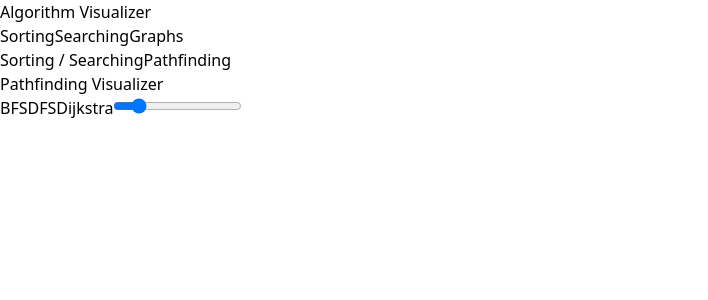
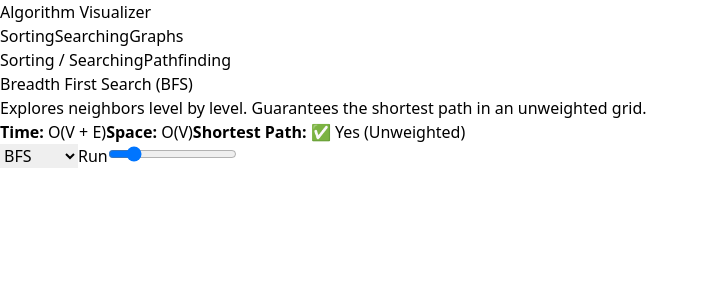
Before and after one commit to SKEL1NJA/algorithm-visualizer, a React (Vite) app: page / in a window 1280 px wide. Both pictures are taken after a click on the button "Pathfinding". Shown: the top 300 px of the page, without its empty margins (0-708 px from the left). Built offline with nearby package versions, Linux system fonts and the light colour scheme.

Commit message:
Final version before deployment

```diff
--- a/src/components/GridVisualizer.jsx
+++ b/src/components/GridVisualizer.jsx
@@ -2,6 +2,9 @@ import { useState } from "react";
 import { bfs } from "../algorithms/pathfinding/bfs";
 import { dfs } from "../algorithms/pathfinding/dfs";
 import { dijkstra } from "../algorithms/pathfinding/dijkstra";
+
+import PathfindingInfo
+from "./PathfindingInfo";
 
 const ROWS = 20;
 const COLS = 35;
@@ -41,9 +44,18 @@ export default function GridVisualizer() {
   const [speed,setSpeed] =
     useState(20);
 
-  const clearSearch = () => {
+  const [algorithm,setAlgorithm] =
+    useState("bfs");
 
-    const newGrid =
+  const algorithms={
+    bfs,
+    dfs,
+    dijkstra
+  };
+
+  const clearSearch=()=>{
+
+    const newGrid=
       grid.map(row =>
         row.map(node => ({
           ...node,
@@ -58,20 +70,20 @@ export default function GridVisualizer() {
     return newGrid;
   };
 
-  const runAlgo = async (algo) => {
+  const runAlgorithm=async()=>{
 
-    const fresh =
+    const fresh=
       clearSearch();
 
-    const start =
+    const start=
       fresh.flat()
       .find(n=>n.isStart);
 
-    const end =
+    const end=
       fresh.flat()
       .find(n=>n.isEnd);
 
-    await algo(
+    await algorithms[algorithm](
       fresh,
       start,
       end,
@@ -99,28 +111,33 @@ export default function GridVisualizer() {
   return(
     <div className="flex flex-col items-center">
 
-      <h2 className="text-white text-xl mb-4">
-        Pathfinding Visualizer
-      </h2>
+      {/* ✅ INFO PANEL */}
+      <PathfindingInfo
+        algorithm={algorithm}
+      />
 
       <div className="flex gap-4 mb-4">
 
-        <button
-          onClick={()=>runAlgo(bfs)}
-          className="bg-blue-600 px-4 py-2 text-white rounded">
-          BFS
-        </button>
+        <select
+          value={algorithm}
+          onChange={(e)=>
+            setAlgorithm(
+              e.target.value
+            )
+          }
+          className="bg-gray-800 text-white px-3 py-2 rounded"
+        >
+          <option value="bfs">BFS</option>
+          <option value="dfs">DFS</option>
+          <option value="dijkstra">
+            Dijkstra
+          </option>
+        </select>
 
         <button
-          onClick={()=>runAlgo(dfs)}
-          className="bg-purple-600 px-4 py-2 text-white rounded">
-          DFS
-        </button>
-
-        <button
-          onClick={()=>runAlgo(dijkstra)}
-          className="bg-green-600 px-4 py-2 text-white rounded">
-          Dijkstra
+          onClick={runAlgorithm}
+          className="bg-blue-600 px-4 py-2 text-white rounded">
+          Run
         </button>
 
         <input
@@ -156,12 +173,7 @@ export default function GridVisualizer() {
               return(
                 <div
                   key={c}
-                  onClick={()=>
-                    toggleWall(
-                      node.row,
-                      node.col
-                    )
-                  }
+                  onClick={()=>toggleWall(node.row,node.col)}
                   className={`w-6 h-6 border border-gray-700 ${color}`}
                 />
               );
--- /dev/null
+++ b/src/components/PathfindingInfo.jsx
@@ -0,0 +1,50 @@
+import { pathfindingInfo }
+from "../utils/pathfindingInfo";
+
+const PathfindingInfo = ({
+  algorithm
+}) => {
+
+  const info =
+    pathfindingInfo[algorithm];
+
+  if (!info) return null;
+
+  return (
+    <div className="bg-gray-900 text-white p-4 rounded-lg mb-6 w-full max-w-4xl">
+
+      <h2 className="text-xl font-bold mb-2">
+        {info.name}
+      </h2>
+
+      <p className="mb-2">
+        {info.description}
+      </p>
+
+      <div className="flex flex-wrap gap-6 mt-2">
+
+        <span>
+          <strong>Time:</strong>
+          {" "}
+          {info.time}
+        </span>
+
+        <span>
+          <strong>Space:</strong>
+          {" "}
+          {info.space}
+        </span>
+
+        <span>
+          <strong>Shortest Path:</strong>
+          {" "}
+          {info.shortest}
+        </span>
+
+      </div>
+
+    </div>
+  );
+};
+
+export default PathfindingInfo;
--- /dev/null
+++ b/src/utils/pathfindingInfo.js
@@ -0,0 +1,30 @@
+export const pathfindingInfo = {
+
+  bfs: {
+    name: "Breadth First Search (BFS)",
+    description:
+      "Explores neighbors level by level. Guarantees the shortest path in an unweighted grid.",
+    time: "O(V + E)",
+    space: "O(V)",
+    shortest: "✅ Yes (Unweighted)"
+  },
+
+  dfs: {
+    name: "Depth First Search (DFS)",
+    description:
+      "Explores as deep as possible before backtracking. Does NOT guarantee shortest path.",
+    time: "O(V + E)",
+    space: "O(V)",
+    shortest: "❌ No"
+  },
+
+  dijkstra: {
+    name: "Dijkstra Algorithm",
+    description:
+      "Finds shortest path using distance relaxation. Works for weighted graphs.",
+    time: "O(V²)",
+    space: "O(V)",
+    shortest: "✅ Yes (Weighted)"
+  }
+
+};
```
